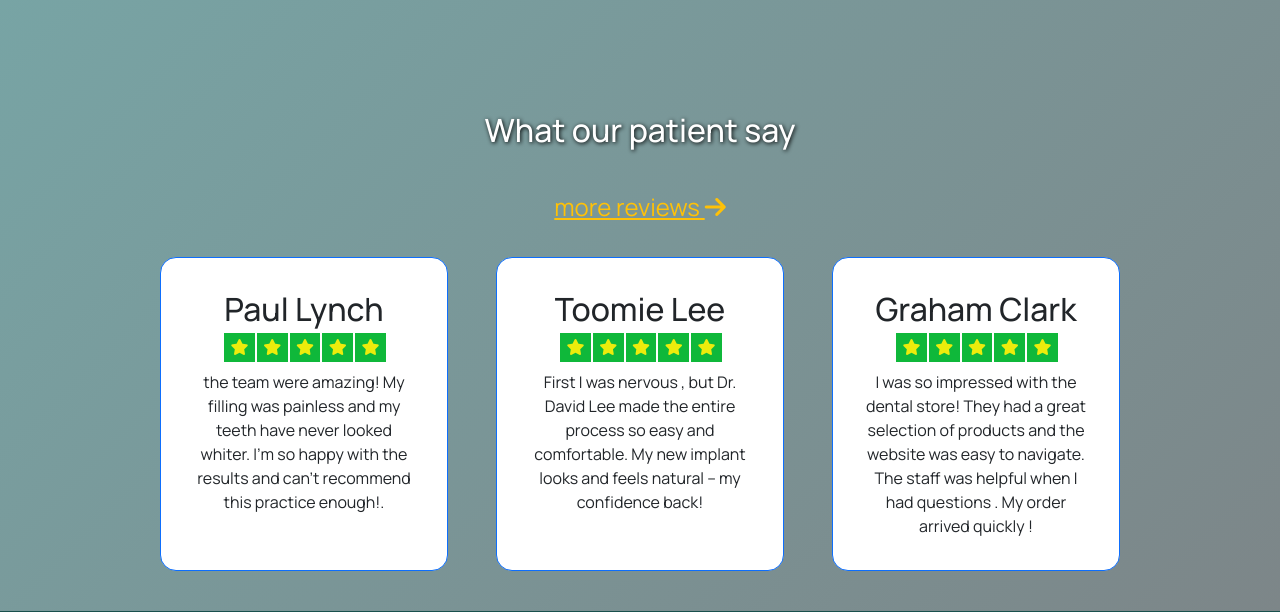
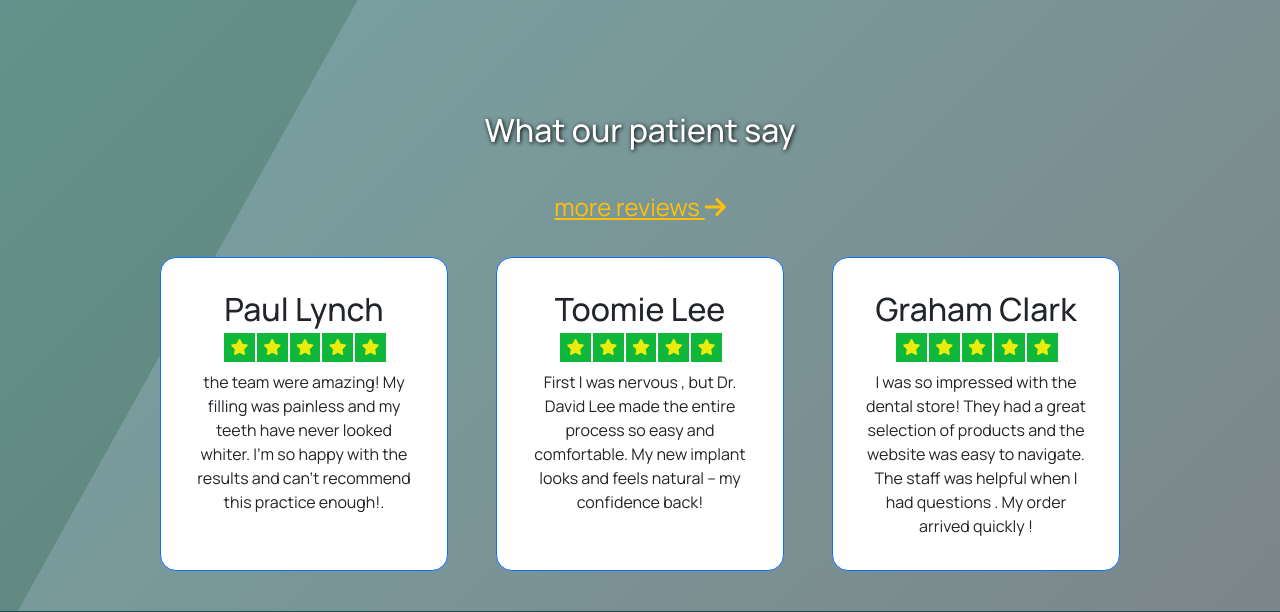
Before and after one commit to maisam2004/healthydentalhealthyclinic, a Django app: page / in a window 1280 px wide. Shown: the part 3501-4113 px from the top of the page. Run offline with Django 3.2, Linux system fonts and the light colour scheme; parts of the project's set-up code (start-up, migrations or seed data) failed here and were passed over; some libraries are stand-ins or nearby versions.

Commit message:
Add clip path to homepage in desktop view

```diff
--- a/static/css/styles_render.css
+++ b/static/css/styles_render.css
@@ -2035,6 +2035,21 @@ nav{
   }
 
   @media screen and (min-width: 1000px) {
+    .homepage{
+      position: relative;
+    }
+    .homepage::before{
+      content: ""; /* Required for pseudo-elements */
+  position: absolute;
+  top: 0;
+  left: 0;
+  width: 100%;
+  height: 100%;
+  background: linear-gradient(135deg, #285e211e, rgba(22, 83, 55, 0.294)); /* Your gradient */
+  z-index: -1;
+  clip-path: polygon(0 14%, 80% 50%, 0% 90%); /* Angled triangle clip path */
+    }
+
     .hstack a.btn:hover {
       /* top nav booking  */
       background-color: rgba(255, 255, 255, 0.482);
```
